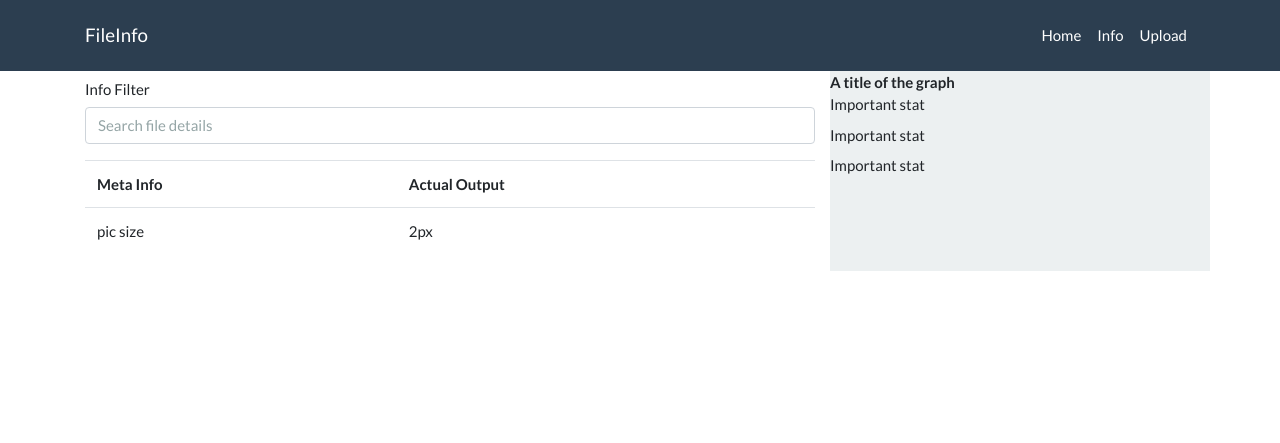
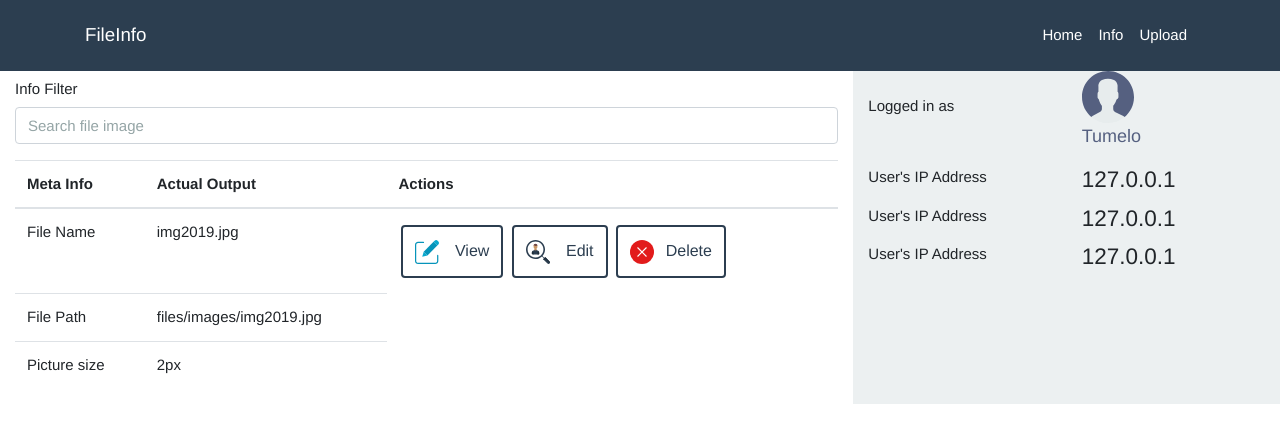
Before and after one commit to tmampuru/FileInfo, a Symfony app: template templates/info/index.html.twig in a window 1280 px wide. Shown: the top 443 px of the page. Run offline with Twig, Linux system fonts and the light colour scheme; the template is opened without the code that fills it, so the values that code supplies are empty; some libraries are stand-ins or nearby versions.

Commit message:
databse mirgration and twig set up

```diff
--- a/composer.json
+++ b/composer.json
@@ -10,9 +10,11 @@
         "symfony/console": "5.0.*",
         "symfony/dotenv": "5.0.*",
         "symfony/flex": "^1.3.1",
+        "symfony/form": "5.0.*",
         "symfony/framework-bundle": "5.0.*",
         "symfony/maker-bundle": "^1.14",
         "symfony/orm-pack": "^1.0",
+        "symfony/twig-bridge": "5.0.*",
         "symfony/twig-pack": "^1.0",
         "symfony/yaml": "5.0.*"
     },
--- a/config/bundles.php
+++ b/config/bundles.php
@@ -2,9 +2,9 @@
 
 return [
     Symfony\Bundle\FrameworkBundle\FrameworkBundle::class => ['all' => true],
+    Sensio\Bundle\FrameworkExtraBundle\SensioFrameworkExtraBundle::class => ['all' => true],
     Symfony\Bundle\TwigBundle\TwigBundle::class => ['all' => true],
     Twig\Extra\TwigExtraBundle\TwigExtraBundle::class => ['all' => true],
-    Sensio\Bundle\FrameworkExtraBundle\SensioFrameworkExtraBundle::class => ['all' => true],
     Doctrine\Bundle\DoctrineBundle\DoctrineBundle::class => ['all' => true],
     Doctrine\Bundle\MigrationsBundle\DoctrineMigrationsBundle::class => ['all' => true],
     Symfony\Bundle\MakerBundle\MakerBundle::class => ['dev' => true],
--- a/public/css/style.css
+++ b/public/css/style.css
@@ -1,4 +1,6 @@
-
+body {
+  font-family: "helvetica", "Helvetica Neue", Arial !important;
+}
 .custom-form {
   position: absolute;
   top: 50%;
@@ -47,6 +49,45 @@ form button:hover{
 form button:active{
   border:0;
 }
+.editInput {
+  float: right;
+  width: 60%;
+  border-radius: 4px;
+  transition: all .2s ease;
+  outline: none;
+}
+.editItem {
+  float: right;
+}
+.icon {
+  width: 3.5em;
+  height: 3.5em;
+}
+.current-user {
 
+}
+.button {
+  background-color: #ffffff;
+  border: 2px solid #2c3e50;
+  border-radius: 4px;
+  color: #2c3e50;
+  padding: 12px 12px;
+  text-align: center;
+  text-decoration: none;
+  display: inline-block;
+  font-size: 16px;
+  margin: 4px 2px;
+  -webkit-transition-duration: 0.4s; /* Safari */
+  transition-duration: 0.4s;
+  cursor: pointer;
+}
+.button img {
+  width: 1.5em;
+  margin-right: 12px;
+}
 
+.button:hover {
+  background-color: #8e8e8e;
+  color: white;
+}
 /*  Graphs and stuff for info */
--- a/public/js/main.js
+++ b/public/js/main.js
@@ -1,4 +1,10 @@
 $(document).ready(function(){
+  $("#tableSch").on("keyup", function() {
+    var value = $(this).val().toLowerCase();
+    $("#tableItem tr").filter(function() {
+      $(this).toggle($(this).text().toLowerCase().indexOf(value) > -1)
+    });
+  });
 
   $('form input').change(function () {
     $('form p').text(this.files.length + " file(s) selected");
--- a/src/Controller/FileController.php
+++ b/src/Controller/HomeController.php
@@ -6,13 +6,13 @@
 
   use Symfony\Bundle\FrameworkBundle\Controller\AbstractController;
 
-  class FileController extends AbstractController
+  class HomeController extends AbstractController
   {
     /**
       *@Route("/upload")
       *
     */
-    public function index()
+    public function files()
     {
       // return new Response('<html><body>Hello</body></html>');
 
--- a/templates/base.html.twig
+++ b/templates/base.html.twig
@@ -1,25 +1,31 @@
 <!DOCTYPE html>
-<html>
+<html lang="en">
     <head>
         <meta charset="UTF-8">
+        <meta name="viewport" content="width=device-width, initial-scale=1">
         <title>{% block title %}Welcome!{% endblock %}</title>
         <link rel="stylesheet" href="https://bootswatch.com/4/flatly/bootstrap.min.css" />
         <link rel="stylesheet" href="{{ asset('css/style.css') }}"/>
-        <link rel="stylesheet" href="{{ asset('css/main.scss') }}"/>
+
+
         {% block stylesheets %}{% endblock %}
+        {% block javascripts %}
+        <script src="https://ajax.googleapis.com/ajax/libs/jquery/3.4.1/jquery.min.js"></script>
+        <script src="{{ asset('js/main.js') }}" charset="utf-8"></script>
+        <script src="https://code.jquery.com/jquery-3.3.1.slim.min.js" integrity="sha384-q8i/X+965DzO0rT7abK41JStQIAqVgRVzpbzo5smXKp4YfRvH+8abtTE1Pi6jizo" crossorigin="anonymous"></script>
+        <script src="https://cdnjs.cloudflare.com/ajax/libs/popper.js/1.14.7/umd/popper.min.js" integrity="sha384-UO2eT0CpHqdSJQ6hJty5KVphtPhzWj9WO1clHTMGa3JDZwrnQq4sF86dIHNDz0W1" crossorigin="anonymous"></script>
+        <script src="https://stackpath.bootstrapcdn.com/bootstrap/4.3.1/js/bootstrap.min.js" integrity="sha384-JjSmVgyd0p3pXB1rRibZUAYoIIy6OrQ6VrjIEaFf/nJGzIxFDsf4x0xIM+B07jRM" crossorigin="anonymous"></script>
+        {% endblock %}
     </head>
     <body>
         {{ include('inc/navbar.html.twig') }}
-        <div class="container">
+        <div class="container-fluid">
           {% block body %}{% endblock %}
         </div>
 
 
         {{ include('inc/footer.html.twig') }}
-        <script src="{{ asset('js/main.js') }}" charset="utf-8"></script>
-        <script src="https://code.jquery.com/jquery-3.3.1.slim.min.js" integrity="sha384-q8i/X+965DzO0rT7abK41JStQIAqVgRVzpbzo5smXKp4YfRvH+8abtTE1Pi6jizo" crossorigin="anonymous"></script>
-        <script src="https://cdnjs.cloudflare.com/ajax/libs/popper.js/1.14.7/umd/popper.min.js" integrity="sha384-UO2eT0CpHqdSJQ6hJty5KVphtPhzWj9WO1clHTMGa3JDZwrnQq4sF86dIHNDz0W1" crossorigin="anonymous"></script>
-        <script src="https://stackpath.bootstrapcdn.com/bootstrap/4.3.1/js/bootstrap.min.js" integrity="sha384-JjSmVgyd0p3pXB1rRibZUAYoIIy6OrQ6VrjIEaFf/nJGzIxFDsf4x0xIM+B07jRM" crossorigin="anonymous"></script>
-        {% block javascripts %}{% endblock %}
+
+
     </body>
 </html>
--- a/templates/info/index.html.twig
+++ b/templates/info/index.html.twig
@@ -9,18 +9,60 @@
        <!-- Filter -->
        <div class="form-group">
          <label class="col-form-label" for="inputDefault">Info Filter</label>
-       <input type="text" class="form-control" placeholder="Search file details" id="inputDefault">
+         <input id="tableSch" type="text" class="form-control" placeholder="Search file image" id="inputDefault">
        </div>
 
        <!-- my table of results -->
        <table class="table">
-       <tbody>
+          <thead>
              <tr>
                <th>Meta Info</th>
                <th>Actual Output</th>
+               <th>Actions</th>
+             </tr>
+          </thead>
+          <tbody id="tableItem">
+           <tr>
+             <td>File Name</td>
+             <td>img2019.jpg</td>
+             <td>
+                <button type="button" class="button button1"><img src="{{ asset('img/edit.svg') }}"> View</button>
+                <button type="button" class="button button2" data-toggle="modal" data-target="#editModal">
+                  <img src="{{ asset('img/look-for.svg') }}">
+                    Edit
+                </button>
+
+                <button type="button" class="button button3"><img src="{{ asset('img/delete.svg') }}">Delete</button>
+
+                <!-- Edit Modal -->
+                  <div class="modal fade" id="editModal" tabindex="-1" role="dialog" aria-labelledby="editModal" aria-hidden="true">
+                    <div class="modal-dialog" role="document">
+                      <div class="modal-content">
+                        <div class="modal-header">
+                          <h5 class="modal-title" id="editModalLabel">Edit Meta Data</h5>
+                          <button type="button" class="close" data-dismiss="modal" aria-label="Close">
+                            <span aria-hidden="true">&times;</span>
+                          </button>
+                        </div>
+                        <div class="modal-body">
+                          <p>Current: <span class="editItem">img2019.jpg</span></p>
+                          <p>New: <input type="text" class="editInput" name="metaedit" placeholder="enter here..."></p>
+                        </div>
+                        <div class="modal-footer">
+                          <button type="button" class="btn btn-secondary" data-dismiss="modal">Cancel</button>
+                          <button type="button" class="btn btn-primary">Save changes</button>
+                        </div>
+                      </div>
+                    </div>
+                  </div>
+             </td>
            </tr>
            <tr>
-           <td>pic size</td>
+             <td>File Path</td>
+             <td>files/images/img2019.jpg</td>
+           </tr>
+           <tr>
+             <td>Picture size</td>
              <td>2px</td>
            </tr>
          </tbody>
@@ -30,31 +72,35 @@
 
     <!--- right side column start -->
     <div class="col-4" style="background-color: #ecf0f1; width:100%">
+    <!-- First row -->
       <div class="row">
-      <!-- graphs and stuff -->
-      <dl>
-        <dt>A title of the graph</dt>
-        <dd class="percentage percentage-7">
-          <span class="text">
-            Important stat
-          </span>
-        </dd>
-        <dd class="percentage percentage-20">
-          <span class="text">
-            Important stat
-          </span>
-        </dd>
-        <dd class="percentage percentage-2">
-          <span class="text">
-            Important stat
-          </span>
-        </dd>
-        </dl>
+        <div class="col-6">
+          <p style="padding-top: 3vh;">Logged in as </p>
         </div>
+        <div class="col-6"><img class="icon" src="{{ asset('img/user.svg') }}" alt="..." /><p style="color: #556080;font-size: 1.2em;">Tumelo</p></div>
+      </div>
+      <!-- End of First row -->
+
+      <!-- second row -->
+      <div class="row">
+        <div class="col-6"><p>User's IP Address</hp></div>
+        <div class="col-6"><h4>127.0.0.1</h4></div>
+      </div>
+      <!-- end of second row -->
+      <!-- third row -->
+      <div class="row">
+        <div class="col-6"><p>User's IP Address</hp></div>
+        <div class="col-6"><h4>127.0.0.1</h4></div>
+      </div>
+      <!-- end of third row --><!-- second row -->
+      <div class="row">
+        <div class="col-6"><p>User's IP Address</hp></div>
+        <div class="col-6"><h4>127.0.0.1</h4></div>
+      </div>
+      <!-- end of thrid row -->
 
     </div>
-</div>
-
     <!-- Result from the query -->
 
+  </div>
 {% endblock %}
```
Also changed, not shown: src/Controller/InfoController.php (+9 -0 lines), src/Entity/Image.php (added, +74 -0 lines), src/Migrations/Version20191208183251.php (added, +35 -0 lines), src/Repository/ImageRepository.php (added, +50 -0 lines), public/img/delete.svg (added), public/img/edit.svg (added), public/img/look-for.svg (added), public/img/user.svg (added), 5 other files. Lines whose indentation alone changed are shown as unchanged.
